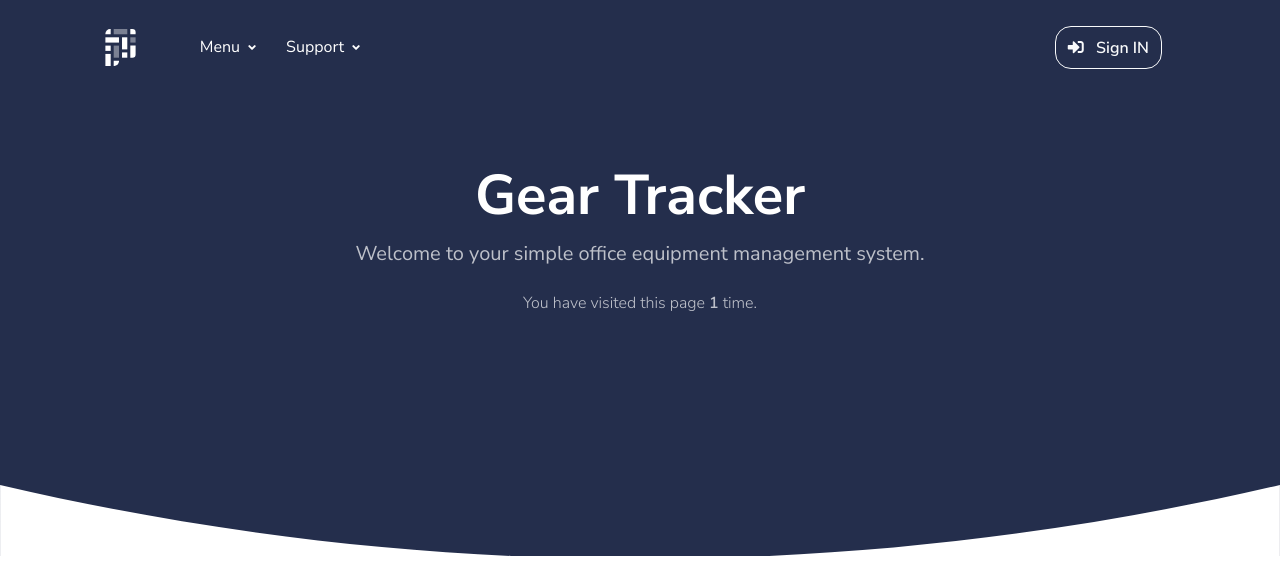
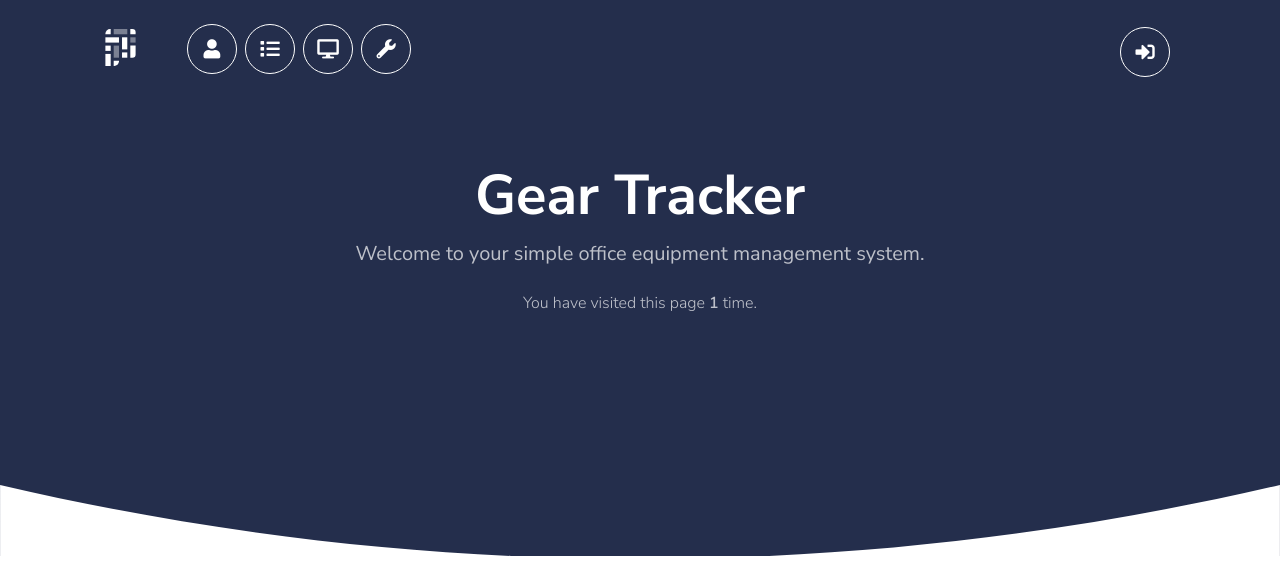
Before and after one commit to YBlck/office-inventory-system, a Django app: page / in a window 1280 px wide. Shown: the top 563 px of the page. Run offline with Django 5.2, Linux system fonts and the light colour scheme; data that the repository does not hold is empty; some libraries are stand-ins or nearby versions.

Commit message:
feat: add new navbar

```diff
--- a/static/assets/css/styles.css
+++ b/static/assets/css/styles.css
@@ -15,3 +15,71 @@
 .icon-delete:hover {
     color: red;
 }
+
+.Btn {
+  display: flex;
+  align-items: center;
+  justify-content: flex-start;
+  width: 50px;
+  height: 50px;
+  border: solid 1px white;
+  border-radius: 50%;
+  cursor: pointer;
+  position: relative;
+  overflow: hidden;
+  transition-duration: .3s;
+  background-color: rgba(0, 0, 0, 0);
+}
+
+.menu-icon {
+  width: 100%;
+  transition-duration: .3s;
+  display: flex;
+  align-items: center;
+  justify-content: center;
+  transform: scale(1.2);
+  color: white;
+}
+
+.menu-icon:hover {
+  display: none;
+}
+
+.menu-button-text {
+  position: absolute;
+  left: 0;
+  right: 0;
+  margin: 0 auto;
+  width: 100%;
+  opacity: 0;
+  color: black;
+  transition-duration: .3s;
+  display: flex;
+  justify-content: center;
+  align-items: center;
+  white-space: nowrap;
+  text-align: center;
+}
+
+.Btn:hover {
+  width: 125px;
+  border-radius: 40px;
+  transition-duration: .3s;
+  background-color: white;
+}
+
+.Btn:hover .sign {
+  width: 30%;
+  transition-duration: .3s;
+  padding-left: 20px;
+}
+
+.Btn:hover .menu-button-text {
+  opacity: 1;
+  width: 100%;
+  transition-duration: .3s;
+}
+
+.Btn:active {
+  transform: translate(2px ,2px);
+}
--- a/templates/includes/navigation.html
+++ b/templates/includes/navigation.html
@@ -1,115 +1,63 @@
 <header class="header-global">
-  <nav id="navbar-main" aria-label="Primary navigation"
-       class="navbar navbar-main navbar-expand-lg navbar-theme-primary headroom navbar-dark">
-    <div class="container position-relative">
+  <nav id="navbar-main" class="navbar navbar-main navbar-theme-primary headroom navbar-dark">
+    <div class="container position-relative" style="display: flex; justify-content: space-between;">
+      <div style="display: flex;">
         <a class="navbar-brand me-lg-5" href="{% url 'manager:index' %}">
           <img class="navbar-brand-dark" src="{{ ASSETS_ROOT }}/img/brand/light.svg" alt="Logo light">
           <img class="navbar-brand-light" src="{{ ASSETS_ROOT }}/img/brand/dark.svg" alt="Logo dark">
         </a>
-      <div class="navbar-collapse collapse me-auto" id="navbar_global">
-        <div class="navbar-collapse-header">
-          <div class="row">
-            <div class="col-6 collapse-brand">
-              <a href="{% url 'manager:index' %}">
-                <img src="{{ ASSETS_ROOT }}/img/brand/dark.svg" alt="logo">
+        <a class="Btn btn me-2 mt-2" href="{% url 'manager:staff-list' %}">
+          <div class="menu-icon">
+            <span class="fas fa-user"></span>
+          </div>
+          <div class="menu-button-text">Employee</div>
+        </a>
+        <a class="Btn btn me-2 mt-2" href="{% url 'manager:category-list' %}">
+          <div class="menu-icon">
+            <span class="fas fa-list"></span>
+          </div>
+          <div class="menu-button-text">Categories</div>
+        </a>
+        <a class="Btn btn me-2 mt-2" href="{% url 'manager:equipment-list' %}">
+          <div class="menu-icon">
+            <span class="fas fa-desktop"></span>
+          </div>
+          <div class="menu-button-text">Equipment</div>
+        </a>
+        <a class="Btn btn me-2 mt-2" href="#">
+          <div class="menu-icon">
+            <span class="fas fa-wrench"></span>
+          </div>
+          <div class="menu-button-text">Requests</div>
         </a>
       </div>
-            <div class="col-6 collapse-close">
-              <a href="#navbar_global" class="fas fa-times" data-bs-toggle="collapse" data-bs-target="#navbar_global"
-                 aria-controls="navbar_global" aria-expanded="false" title="close" aria-label="Toggle navigation"></a>
+      <div style="display: flex;">
+        {% if user.is_authenticated %}
+          <a class="Btn btn me-2 mt-2" href="{% url 'manager:staff-detail' pk=user.id %}">
+            <div class="menu-icon">
+              <span class="fas fa-user-circle"></span>
             </div>
-          </div>
-        </div>
-        <ul class="navbar-nav navbar-nav-hover align-items-lg-center">
-          <!-- components nav -->
-          <li class="nav-item dropdown">
-            <a href="#" class="nav-link dropdown-toggle" id="componentsDropdown" aria-expanded="false"
-               data-bs-toggle="dropdown">
-              Menu
-              <span class="fas fa-angle-down nav-link-arrow ms-1"></span>
+            <div class="menu-button-text">Profile</div>
           </a>
-            <div class="dropdown-menu" aria-labelledby="componentsDropdown">
-              <div class="col-auto px-0">
-                <div class="list-group list-group-flush">
-                  <a href="{% url 'manager:staff-list' %}"
-                     class="list-group-item list-group-item-action d-flex align-items-center p-0 py-3 px-lg-4">
-                    <span class="icon icon-sm"><span class="fas fa-user"></span></span>
-                    <div class="ms-4">
-                      <span class="d-block font-small fw-bold mb-0">Employees</span>
-                    </div>
-                  </a>
-                  <a href="{% url 'manager:category-list' %}"
-                     class="list-group-item list-group-item-action d-flex align-items-center p-0 py-3 px-lg-4">
-                    <span class="icon icon-sm"><span class="fas fa-list"></span></span>
-                    <div class="ms-4">
-                      <span class="d-block font-small fw-bold mb-0">Categories</span>
-                    </div>
-                  </a>
-                  <a href="{% url 'manager:equipment-list' %}"
-                     class="list-group-item list-group-item-action d-flex align-items-center p-0 py-3 px-lg-4">
-                    <span class="icon icon-sm"><span class="fas fa-desktop"></span></span>
-                    <div class="ms-4">
-                      <span class="d-block font-small fw-bold mb-0">Equipment</span>
-                    </div>
-                  </a>
-                  <a href="#"
-                     class="list-group-item list-group-item-action d-flex align-items-center p-0 py-3 px-lg-4">
-                    <span class="icon icon-sm"><span class="fas fa-screwdriver"></span></span>
-                    <div class="ms-4">
-                      <span class="d-block font-small fw-bold mb-0">Requests</span>
-                    </div>
-                  </a>
-                </div>
-              </div>
-            </div>
-          </li>
 
-          <!-- support nav -->
-          <li class="nav-item dropdown">
-            <a href="#" class="nav-link dropdown-toggle" data-bs-toggle="dropdown" id="supportDropdown"
-               aria-expanded="false">
-              Support
-              <span class="fas fa-angle-down nav-link-arrow ms-1"></span>
-            </a>
-            <div class="dropdown-menu" aria-labelledby="supportDropdown">
-              <div class="col-auto px-0">
-                <div class="list-group list-group-flush">
-                  <a href="https://github.com/YBlck" target="_blank"
-                     class="list-group-item list-group-item-action d-flex align-items-center p-0 py-3 px-lg-4">
-                    <span class="icon icon-sm"><span class="fas fa-microphone-alt"></span></span>
-                    <div class="ms-4">
-                      <span class="d-block font-small fw-bold mb-0">Support</span>
-                      <span class="small">Need help?</span>
-                    </div>
-                  </a>
-                </div>
-              </div>
-            </div>
-          </li>
-        </ul>
-      </div>
-
-      <!-- login/logout -->
-      <div class="d-flex align-items-center">
-        {% if user.is_authenticated %}
-          <a href="{% url 'manager:staff-detail' pk=user.id %}"
-             class="btn btn-outline-gray-100 d-none d-lg-inline me-md-3"><i class="fas fa-user-circle me-2"></i> Profile
-          </a>
           <form action="{% url 'logout' %}" method="POST">
             {% csrf_token %}
             <input type="hidden" name="next" value="{{ request.path }}">
-            <button type="submit" class="btn btn-outline-gray-100 d-none d-lg-inline me-md-3"><span
-                class="fas fa-sign-out-alt me-2"></span> Logout
+            <button type="submit" class="Btn btn me-2 mt-2">
+              <div class="menu-icon">
+                <span class="fas fa-sign-out-alt"></span>
+              </div>
+              <div class="menu-button-text">Logout</div>
             </button>
           </form>
+
         {% else %}
-          <form action="{% url 'login' %}" method="POST">
-            {% csrf_token %}
-            <input type="hidden" name="next" value="{{ request.path }}">
-            <button type="submit" class="btn btn-outline-gray-100 d-none d-lg-inline me-md-3"><span
-                class="fas fa-sign-in-alt me-2"></span> Sign IN
-            </button>
-          </form>
+          <a class="Btn btn me-2 mt-2" href="{% url 'login' %}">
+            <div class="menu-icon">
+              <span class="fas fa-sign-in-alt"></span>
+            </div>
+            <div class="menu-button-text">Login</div>
+          </a>
         {% endif %}
 
       </div>
--- a/templates/manager/index.html
+++ b/templates/manager/index.html
@@ -3,7 +3,6 @@
 {% block content %}
   <main>
 
-  {#        {% include 'includes/preloader.html' %}#}
 
     <!-- Hero -->
     <section class="section-header overflow-hidden pt-7 pt-lg-8 pb-9 pb-lg-10 bg-primary text-white">
@@ -15,7 +14,8 @@
           <h2 class="lead fw-normal text-muted mb-4 px-lg-10">
             Welcome to your simple office equipment management system.
           </h2>
-        <p class="text-muted">You have visited this page <strong>{{ num_visits }}</strong> time{{ num_visits|pluralize }}.</p>
+          <p class="text-muted">You have visited this page <strong>{{ num_visits }}</strong>
+            time{{ num_visits|pluralize }}.</p>
         </div>
       </div>
       <figure class="position-absolute bottom-0 left-0 w-100 d-none d-md-block mb-n2">
@@ -26,7 +26,6 @@
       </figure>
     </section>
 
-  {#        <section class="section section-lg">#}
     <section class="mt-5">
       <div class="container">
         <div class="row justify-content-center mb-5 mb-lg-6">
@@ -68,6 +67,5 @@
 
       </div>
     </section>
-
   </main>
 {% endblock %}
```
Lines whose indentation alone changed are shown as unchanged.
